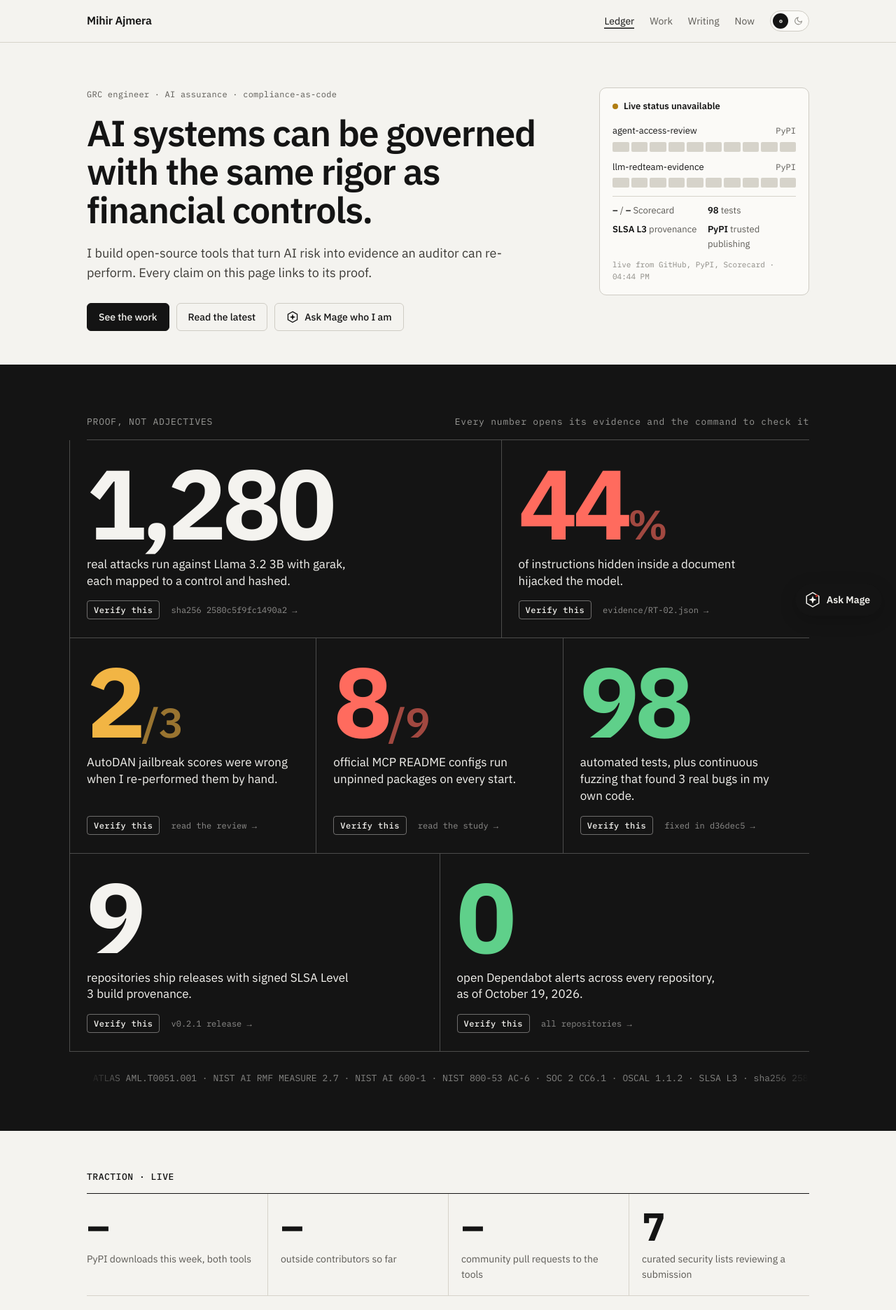
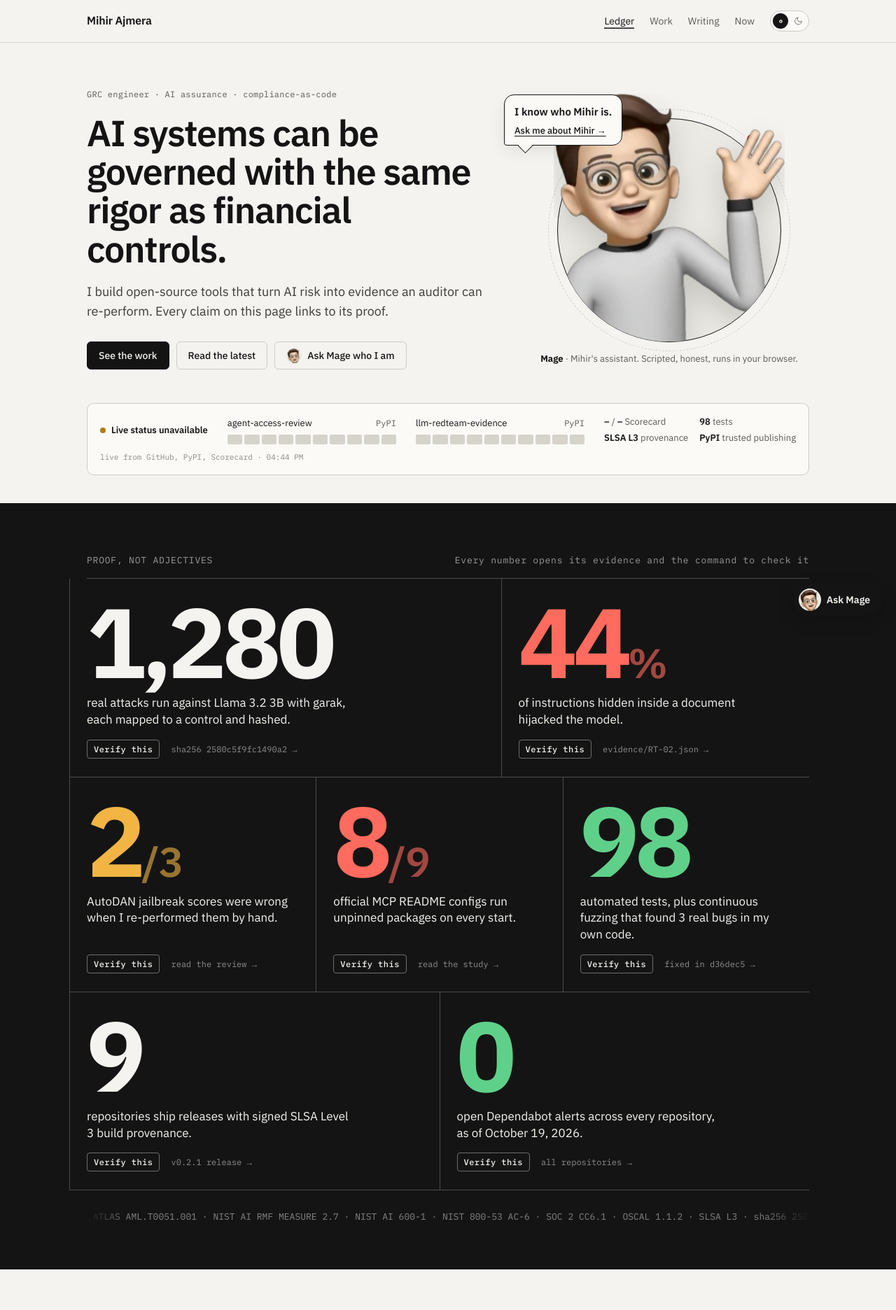
Before and after one commit to Mihirajmera/Mihirajmera.github.io, a Jekyll site: the page built from index.html, in a window 1280 px wide. Shown: the top 1872 px of the page at 70% size. Built offline with Jekyll 4.4.1, drawn with Linux system fonts in a browser that asks for light colours.

Commit message:
Mage gets a face: Memoji in the hero, chat avatar and launcher
- Hero: Mage stands on a stage, tilts toward the cursor, and a speech bubble
  cycles short lines; clicking opens the chat. Status card becomes a bar below.
- Poses are data-driven (_data/mage.yml poses + per-answer pose) so more Memoji
  expressions can be added without code changes.

Co-Authored-By: Claude Opus 5.5 <noreply@anthropic.com>

```diff
--- a/assets/css/site.css
+++ b/assets/css/site.css
@@ -406,3 +406,52 @@ dialog.verify[open] { animation: slide-in 260ms cubic-bezier(.3,.7,.2,1); }
   .nav-right ul { order: 3; flex-basis: 100%; gap: 20px; }
   .theme-switch { order: 2; }
 }
+
+/* ---- Mage in the hero ---- */
+.hero { grid-template-columns: minmax(0, 1fr) 400px; align-items: center; }
+.mage-stage { position: relative; margin: 0; display: flex; flex-direction: column; align-items: center; }
+.mage-hero { position: relative; display: block; width: 340px; height: 360px; border: 0; padding: 0; background: none; cursor: pointer; perspective: 900px; }
+.mage-disc { position: absolute; left: 50%; bottom: 0; width: 320px; height: 320px; transform: translateX(-50%); border-radius: 50%; background: var(--paper-3); border: 1.5px solid var(--rule-strong); }
+.mage-disc::before { content: ''; position: absolute; inset: -14px; border-radius: 50%; border: 1px dashed var(--rule-2); }
+.mage-disc::after { content: ''; position: absolute; width: 14px; height: 14px; border-radius: 50%; background: var(--red); top: 22px; right: 34px; box-shadow: 0 0 0 5px var(--paper); }
+.mage-img { position: absolute; left: 50%; bottom: 0; width: 330px; height: auto; transform: translateX(-50%) rotateY(var(--ry, 0deg)) rotateX(var(--rx, 0deg)); transform-origin: 50% 90%; transition: transform 240ms cubic-bezier(.2,.7,.2,1); filter: drop-shadow(0 18px 22px rgba(0,0,0,.16)); animation: mage-bob 5s ease-in-out infinite;
+  --r: 160px; -webkit-mask: linear-gradient(#000 0 0) top / 100% 50% no-repeat, radial-gradient(circle var(--r) at 50% calc(100% - var(--r)), #000 99.5%, transparent 100%); mask: linear-gradient(#000 0 0) top / 100% 50% no-repeat, radial-gradient(circle var(--r) at 50% calc(100% - var(--r)), #000 99.5%, transparent 100%); }
+.mage-hero:hover .mage-img { filter: drop-shadow(0 22px 26px rgba(0,0,0,.22)); }
+.mage-hero:focus-visible { outline: 2px solid var(--ink); outline-offset: 6px; border-radius: 50%; }
+@keyframes mage-bob { 0%, 100% { translate: 0 0; } 50% { translate: 0 -6px; } }
+.mage-bubble { position: absolute; top: 6px; left: -36px; z-index: 2; display: flex; flex-direction: column; gap: 6px; max-width: 220px; padding: 12px 14px; background: var(--paper-2); border: 1.5px solid var(--rule-strong); border-radius: 14px 14px 14px 4px; font-size: 15px; font-weight: 600; box-shadow: 0 8px 22px rgba(0,0,0,.08); }
+.mage-bubble::after { content: ''; position: absolute; left: 22px; bottom: -9px; width: 14px; height: 14px; background: var(--paper-2); border-right: 1.5px solid var(--rule-strong); border-bottom: 1.5px solid var(--rule-strong); transform: rotate(45deg); }
+.mage-bubble-text { transition: opacity 200ms; }
+.mage-bubble-text.swap { opacity: 0; }
+.mage-bubble button { align-self: flex-start; font: 500 13px var(--sans); color: var(--ink); background: none; border: 0; padding: 0; text-decoration: underline; text-underline-offset: 3px; cursor: pointer; }
+.mage-stage figcaption { margin-top: 14px; font-size: 13px; color: var(--muted); text-align: center; }
+.mage-stage figcaption b { color: var(--ink); }
+@media (prefers-reduced-motion: reduce) { .mage-img { animation: none; transition: none; } }
+
+/* Memoji in the launcher, chat header and hero button */
+.mage-launcher img { width: 32px; height: 32px; border-radius: 50%; background: var(--paper-3); margin-left: -4px; }
+.mage-avatar { background: var(--paper-3); border: 1px solid var(--rule-2); overflow: hidden; border-radius: 50%; }
+.mage-avatar img { width: 36px; height: 36px; }
+.btn-mage img { width: 22px; height: 22px; border-radius: 50%; background: var(--paper-3); }
+
+/* ---- live status as a slim bar under the hero ---- */
+.status-bar { display: grid; grid-template-columns: auto minmax(0, 1fr) minmax(0, 1fr) auto; gap: 8px 28px; align-items: center; margin-bottom: 40px; }
+.status-bar .status-head { margin: 0; white-space: nowrap; }
+.status-bar .svc { margin: 0; }
+.status-bar .facts { border-top: 0; padding-top: 0; grid-template-columns: repeat(2, auto); gap: 2px 16px; white-space: nowrap; }
+.status-bar .status-foot { grid-column: 1 / -1; margin-top: 0; }
+
+@media (max-width: 1000px) {
+  .status-bar { grid-template-columns: minmax(0, 1fr) minmax(0, 1fr); }
+  .status-bar .status-head, .status-bar .facts { grid-column: 1 / -1; }
+}
+@media (max-width: 860px) {
+  .hero { grid-template-columns: minmax(0, 1fr); }
+  .mage-stage { order: -1; margin-top: 8px; }
+  .mage-hero { width: 260px; height: 270px; }
+  .mage-disc { width: 240px; height: 240px; }
+  .mage-img { width: 250px; --r: 120px; }
+  .mage-bubble { left: auto; right: 0; top: 0; max-width: 170px; font-size: 14px; }
+  .status-bar { grid-template-columns: minmax(0, 1fr); }
+  .status-bar .facts { white-space: normal; }
+}
--- a/assets/js/mage.js
+++ b/assets/js/mage.js
@@ -12,6 +12,14 @@
 
   const SIGIL = '<svg viewBox="0 0 32 32" aria-hidden="true"><path d="M16 2.5 27.7 9.25v13.5L16 29.5 4.3 22.75V9.25Z" fill="none" stroke="currentColor" stroke-width="2"/><path d="M16 8.5 18 14l5.5 2-5.5 2-2 5.5-2-5.5-5.5-2 5.5-2Z" fill="currentColor"/><circle cx="23.5" cy="8.5" r="2.4" fill="var(--red)"/></svg>';
 
+  const poses = kb.poses || {};
+  const asset = (u) => (u ? base + u : '');
+  const headImg = () => {
+    const i = document.createElement('img');
+    i.src = asset(poses.head); i.srcset = `${asset(poses.head)} 1x, ${asset(poses.head2x)} 2x`;
+    i.alt = ''; i.width = 40; i.height = 40; i.decoding = 'async';
+    return i;
+  };
   const el = (tag, cls, text) => { const n = document.createElement(tag); if (cls) n.className = cls; if (text != null) n.textContent = text; return n; };
   const safeUrl = (u) => (/^(https:|mailto:)/.test(u) ? u : u.startsWith('/') ? base + u : null);
 
@@ -20,7 +28,7 @@
   launcher.type = 'button';
   launcher.setAttribute('aria-expanded', 'false');
   launcher.setAttribute('aria-controls', 'mage-panel');
-  launcher.innerHTML = SIGIL;
+  if (poses.head) launcher.append(headImg()); else launcher.innerHTML = SIGIL;
   launcher.append(el('span', null, 'Ask Mage'));
 
   const panel = el('section', 'mage-panel');
@@ -30,7 +38,8 @@
   panel.hidden = true;
 
   const head = el('header', 'mage-head');
-  const avatar = el('span', 'mage-avatar'); avatar.innerHTML = SIGIL;
+  const avatar = el('span', 'mage-avatar');
+  if (poses.head) avatar.append(headImg()); else avatar.innerHTML = SIGIL;
   const title = el('div', 'mage-title');
   title.append(el('b', null, 'Mage'), el('span', null, 'Mihir’s assistant · scripted · runs in your browser'));
   const voice = el('button', 'mage-icon');
@@ -132,11 +141,18 @@
     return best;
   }
 
+  const heroImg = document.querySelector('.mage-img');
+  function pose(name) {
+    if (!heroImg) return;
+    const src = asset(poses[name] || poses.wave);
+    if (heroImg.getAttribute('src') !== src) heroImg.src = src;
+  }
+
   function ask(text, answer) {
     if (busy) { setTimeout(() => ask(text, answer), 120); return; }
     userSays(text);
     const a = answer || match(text);
-    if (a) mageSays(a.text, a.links || [], a.next || []);
+    if (a) { pose(a.pose); mageSays(a.text, a.links || [], a.next || []); }
     else mageSays(kb.fallback, [{ label: 'Email Mihir', url: 'mailto:ajmeramihir10@gmail.com' }], kb.start);
   }
 
@@ -177,3 +193,36 @@
     open(b.dataset.mageOpen);
   }));
 })();
+
+// Hero: Mage tilts toward the cursor, and the speech bubble cycles through short lines.
+(function () {
+  const stage = document.querySelector('.mage-stage');
+  if (!stage) return;
+  const hero = stage.querySelector('.mage-hero');
+  const reduced = window.matchMedia('(prefers-reduced-motion: reduce)').matches;
+  const kb = JSON.parse(document.getElementById('mage-kb').textContent);
+  if (!reduced && window.matchMedia('(pointer: fine)').matches) {
+    let raf = null;
+    window.addEventListener('pointermove', (e) => {
+      if (raf) return;
+      raf = requestAnimationFrame(() => {
+        raf = null;
+        const r = hero.getBoundingClientRect();
+        const dx = (e.clientX - (r.left + r.width / 2)) / window.innerWidth;
+        const dy = (e.clientY - (r.top + r.height / 2)) / window.innerHeight;
+        hero.style.setProperty('--ry', (dx * 22).toFixed(2) + 'deg');
+        hero.style.setProperty('--rx', (-dy * 14).toFixed(2) + 'deg');
+      });
+    }, { passive: true });
+  }
+  const lines = kb.bubble || [];
+  const text = stage.querySelector('.mage-bubble-text');
+  if (!text || lines.length < 2 || reduced) return;
+  let i = 0;
+  setInterval(() => {
+    if (document.hidden) return;
+    i = (i + 1) % lines.length;
+    text.classList.add('swap');
+    setTimeout(() => { text.textContent = lines[i]; text.classList.remove('swap'); }, 220);
+  }, 3200);
+})();
--- a/index.html
+++ b/index.html
@@ -11,11 +11,22 @@ description: GRC engineer proving that AI systems can be governed with the same
       <div class="cta">
         <a class="btn primary" href="{{ '/work/' | relative_url }}">See the work</a>
         {% assign latest = site.posts.first %}{% if latest %}<a class="btn" href="{{ latest.url | relative_url }}">Read the latest</a>{% endif %}
-        <button class="btn btn-mage" type="button" data-mage-open="who"><svg viewBox="0 0 32 32" aria-hidden="true"><path d="M16 2.5 27.7 9.25v13.5L16 29.5 4.3 22.75V9.25Z" fill="none" stroke="currentColor" stroke-width="2.4"/><path d="M16 8.5 18 14l5.5 2-5.5 2-2 5.5-2-5.5-5.5-2 5.5-2Z" fill="currentColor"/></svg>Ask Mage who I am</button>
+        <button class="btn btn-mage" type="button" data-mage-open="who"><img src="{{ site.data.mage.poses.head | relative_url }}" alt="" width="22" height="22">Ask Mage who I am</button>
       </div>
     </div>
 
-    <aside class="status" aria-label="Live project status">
+    <figure class="mage-stage" aria-label="Mage, Mihir's assistant">
+      <div class="mage-bubble" aria-live="polite"><span class="mage-bubble-text">Hi, I'm Mage.</span><button type="button" data-mage-open="who">Ask me about Mihir →</button></div>
+      <button class="mage-hero" type="button" data-mage-open="who" aria-label="Open Mage, Mihir's assistant">
+        <span class="mage-disc" aria-hidden="true"></span>
+        <img class="mage-img" src="{{ site.data.mage.poses.wave | relative_url }}" alt="Mage, a Memoji of Mihir waving" width="360" height="388" fetchpriority="high">
+      </button>
+      <figcaption><b>Mage</b> · Mihir's assistant. Scripted, honest, runs in your browser.</figcaption>
+    </figure>
+  </section>
+
+  <section class="wrap">
+    <aside class="status status-bar" aria-label="Live project status">
       <div class="status-head"><span class="dot" aria-hidden="true"></span><span>Checking live status…</span></div>
       {% for p in site.data.projects %}{% if p.flagship %}
       <div class="svc" data-repo="{{ p.name }}">
```
Also changed, not shown: _data/mage.yml (+11 -0 lines), assets/img/mage/head-192.webp (added), assets/img/mage/head-96.webp (added), assets/img/mage/wave.webp (added).
